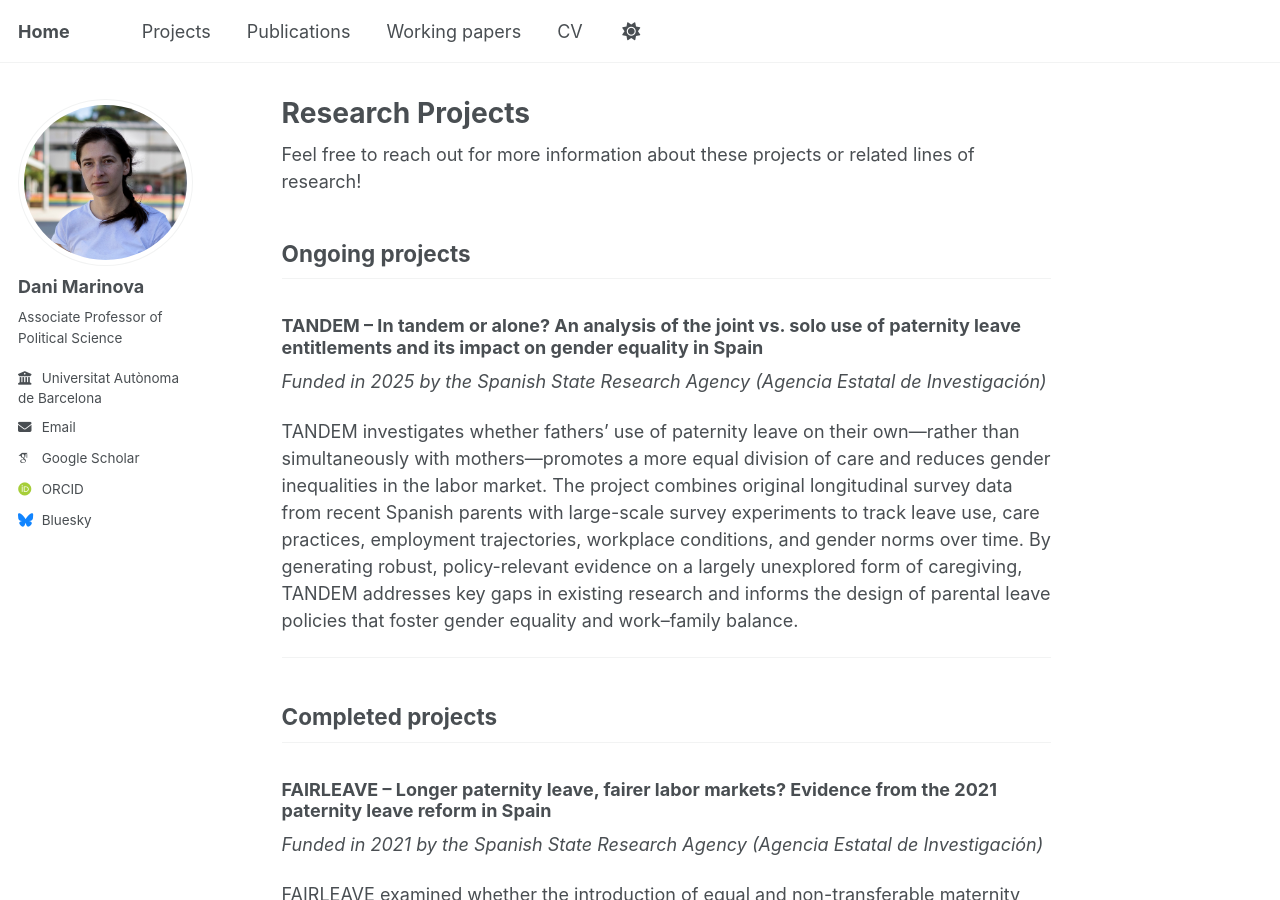
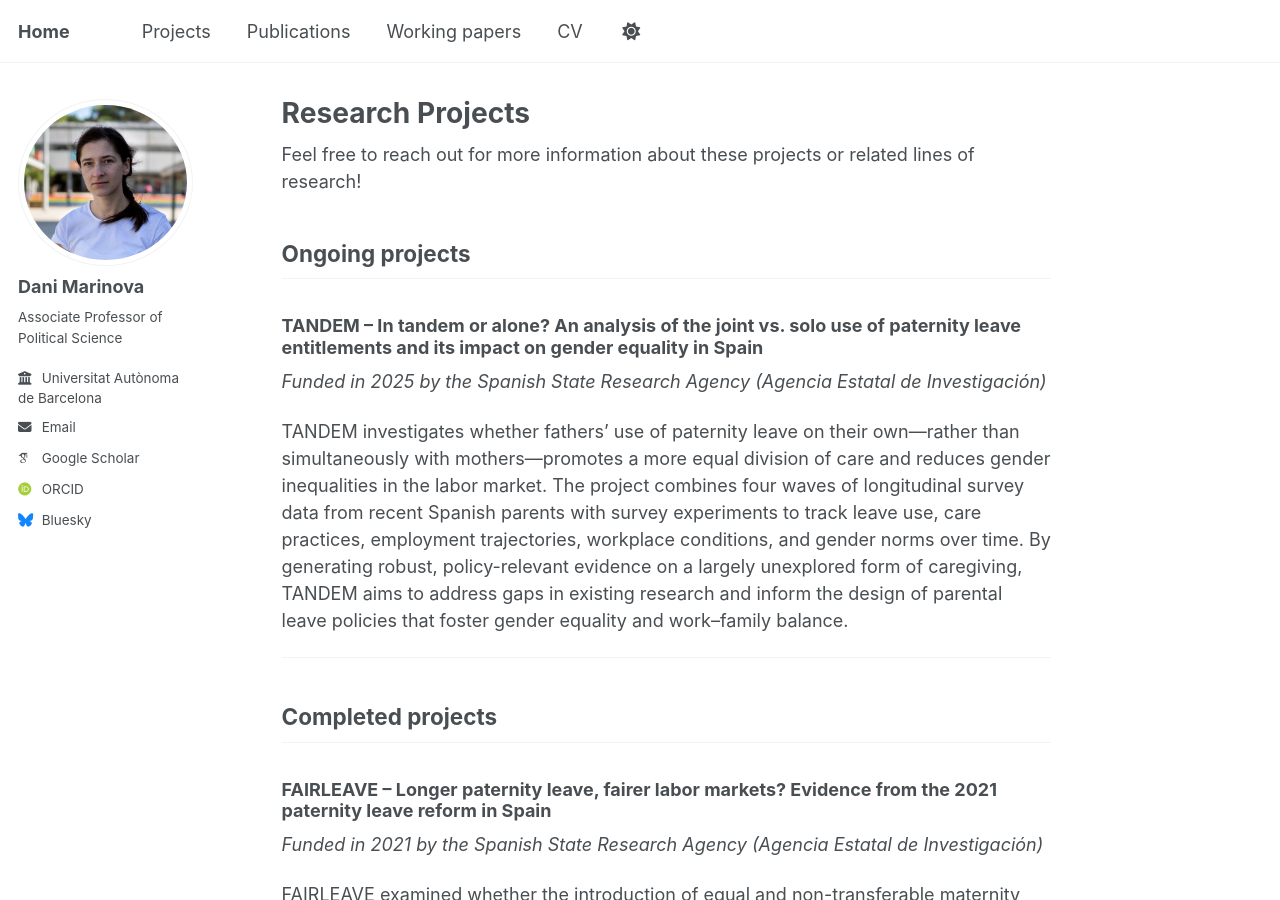
Before and after one commit to danimarinova/web, a Jekyll site: the page built from _pages/projects.md, in a window 1280 px wide and 900 px high. Built offline with Jekyll 4.4.1, drawn with Linux system fonts in a browser that asks for light colours; some web fonts are replaced; a script that is not in the unit is left out.

Commit message:
Update projects.md

```diff
--- a/_pages/projects.md
+++ b/_pages/projects.md
@@ -11,7 +11,7 @@ Feel free to reach out for more information about these projects or related line
 ### **TANDEM – In tandem or alone? An analysis of the joint vs. solo use of paternity leave entitlements and its impact on gender equality in Spain**
 *Funded in 2025 by the Spanish State Research Agency (Agencia Estatal de Investigación)*
 
-TANDEM investigates whether fathers’ use of paternity leave on their own—rather than simultaneously with mothers—promotes a more equal division of care and reduces gender inequalities in the labor market. The project combines original longitudinal survey data from recent Spanish parents with large-scale survey experiments to track leave use, care practices, employment trajectories, workplace conditions, and gender norms over time. By generating robust, policy-relevant evidence on a largely unexplored form of caregiving, TANDEM addresses key gaps in existing research and informs the design of parental leave policies that foster gender equality and work–family balance.
+TANDEM investigates whether fathers’ use of paternity leave on their own—rather than simultaneously with mothers—promotes a more equal division of care and reduces gender inequalities in the labor market. The project combines four waves of longitudinal survey data from recent Spanish parents with survey experiments to track leave use, care practices, employment trajectories, workplace conditions, and gender norms over time. By generating robust, policy-relevant evidence on a largely unexplored form of caregiving, TANDEM aims to address gaps in existing research and inform the design of parental leave policies that foster gender equality and work–family balance.
 
 ---
 
```
